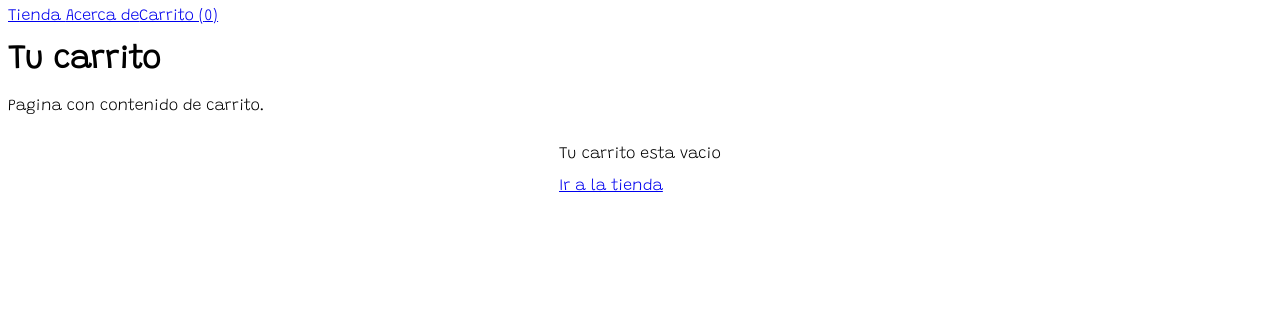
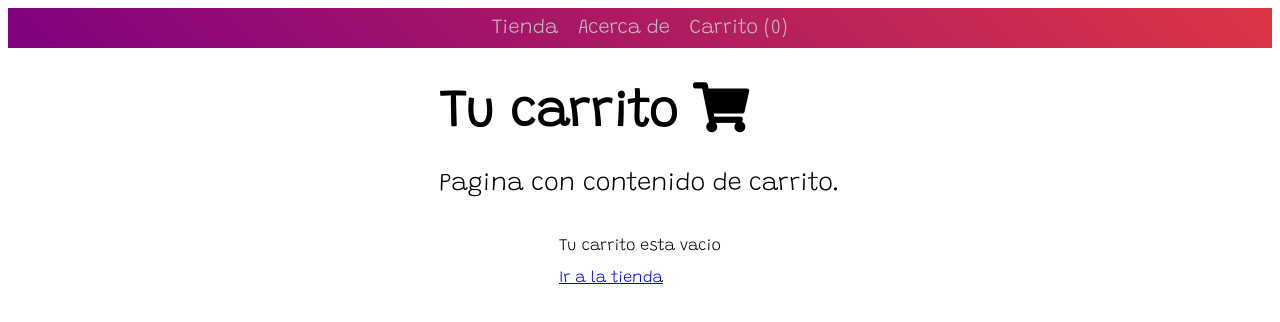
Before and after one commit to tholliver/carrito, a React (Create React App) app: page /carrito in a window 1280 px wide. Shown: the top 322 px of the page. Built offline with nearby package versions, Linux system fonts and the light colour scheme.

Commit message:
Estructura final

```diff
--- a/public/index.html
+++ b/public/index.html
@@ -25,6 +25,7 @@
       Learn how to configure a non-root public URL by running `npm run build`.
     -->
     <link href="https://fonts.googleapis.com/css2?family=Grandstander:wght@200&display=swap" rel="stylesheet">
+    <link rel="stylesheet" href="https://use.fontawesome.com/releases/v5.15.1/css/all.css" integrity="sha384-vp86vTRFVJgpjF9jiIGPEEqYqlDwgyBgEF109VFjmqGmIY/Y4HV4d3Gp2irVfcrp" crossorigin="anonymous">
     <title>React App</title>
   </head>
   <body>
--- a/src/components/shared/Header.js
+++ b/src/components/shared/Header.js
@@ -12,9 +12,9 @@ const Header = () => {
 
     return (
         <header className="header-main">
-            <Link to='/'>Tienda </Link>
-            <Link to='/acercade'>Acerca de</Link>
-            <Link to='/carrito'>Carrito ({itemCount})</Link>
+            <Link className="link-header" to='/'>Tienda  </Link>
+            <Link className="link-header" to='/acercade'>Acerca de</Link>
+            <Link className="link-header" to='/carrito'>Carrito ({itemCount})</Link>
         </header>
      );
 }
--- a/src/pages/cart/CartItem.js
+++ b/src/pages/cart/CartItem.js
@@ -23,8 +23,10 @@ const CartItem = ({ product }) => {
         />
       </div>
       <div className="col-sm-4 p-2">
-        <h5 className="mb-1">{product.name}</h5>
-        <p className="mb-1">Precio: {formatNumber(product.price)} </p>
+        <div className="contenedor-nombre-precio">
+         <h5 className="mb-1">{product.name}</h5>
+          <p className="mb-1">Precio: {formatNumber(product.price)} </p>
+        </div>
       </div>
       <div className="col-sm-2 p-2 text-center container-cantidad">
         <p className="mb-0">Cantidad: {product.quantity}</p>
--- a/src/pages/cart/Styles.css
+++ b/src/pages/cart/Styles.css
@@ -38,6 +38,11 @@ body{
 
 }
 
+/*  Nombre del producto  */
+.p-2 > h5 {
+    font-size: 18px;
+}
+
 .container-cantidad{
     border: none;
     margin-bottom: -50px;
@@ -49,6 +54,59 @@ body{
 
 }
 
-.nb-1{
-    width: ;
+.contenedor-nombre-precio {
+    margin-top: -18px;
 }
+
+/*Seccion de detalles de todo el carrito(cantidad de productos, total y botones)*/
+.contenedor-detalles{
+    background-color:silver;
+}
+
+.detalles{
+    width: 400px;
+    height: 300px;
+
+    display: flex;
+    flex-direction: column;
+    align-items: center;
+    justify-content: center;
+
+}
+
+.detalles > h4, h3 {
+    padding: 0;
+    margin: 0;
+}
+
+.boton-Detalle-Venta {
+    width: 150px;
+    margin: 10px;
+}
+
+/*  Cabeza de pagina*/
+
+.header-main {
+    background-image: linear-gradient(45deg, purple, #dc3545);
+    height: 40px;
+    display: flex;
+    justify-content: center;
+}
+
+.link-header {
+    text-decoration: none;
+    color: silver;
+    font-size: 20px;
+    padding: 10px;
+}
+
+.container-elementos-titulo{
+    display: flex;
+    justify-content: center;
+}
+
+.titulo-carrito {
+    justify-content: center;
+    align-items: center;
+    font-size: 25px;
+}
--- a/src/pages/cart/index.js
+++ b/src/pages/cart/index.js
@@ -19,9 +19,11 @@ const Cart = () => {
   return (
     <Layout title="Carrito" description="Cart page">
       <div>
-        <div className="text-center mt-5">
-          <h1>Tu carrito</h1>
-          <p>Pagina con contenido de carrito.</p>
+        <div className="container-elementos-titulo">
+          <div className="text-center mt-5 titulo-carrito">
+            <h1>Tu carrito <i class="fas fa-shopping-cart"></i> </h1>
+            <p>Pagina con contenido de carrito.</p>
+          </div>
         </div>
 
         <div className="row no-gutters justify-content-center">
@@ -45,8 +47,8 @@ const Cart = () => {
             )}
           </div>
           {cartItems.length > 0 && (
-            <div className="col-sm-3 p-3">
-              <div className="card card-body">
+            <div className="col-sm-3 p-3 contenedor-detalles">
+              <div className="card card-body detalles">
                 <p className="mb-1">Cantidad de productos</p>
                 <h4 className=" mb-3 txt-right">{itemCount}</h4>
                 <p className="mb-1">Total</p>
@@ -55,14 +57,14 @@ const Cart = () => {
                 <div className="text-center">
                   <button
                     type="button"
-                    className="btn btn-primary mb-2"
+                    className="btn btn-primary mb-2 boton-Detalle-Venta"
                     onClick={handleCheckout}
                   >
                    Proceder a pago
                   </button>
                   <button
                     type="button"
-                    className="btn btn-outlineprimary btn-sm"
+                    className="btn btn-outlineprimary btn-sm boton-Detalle-Venta"
                     onClick={clearCart}
                   >
                     Vaciar carrito
```
Also changed, not shown: 1 other file (tests, documents, lock files or other folders).
